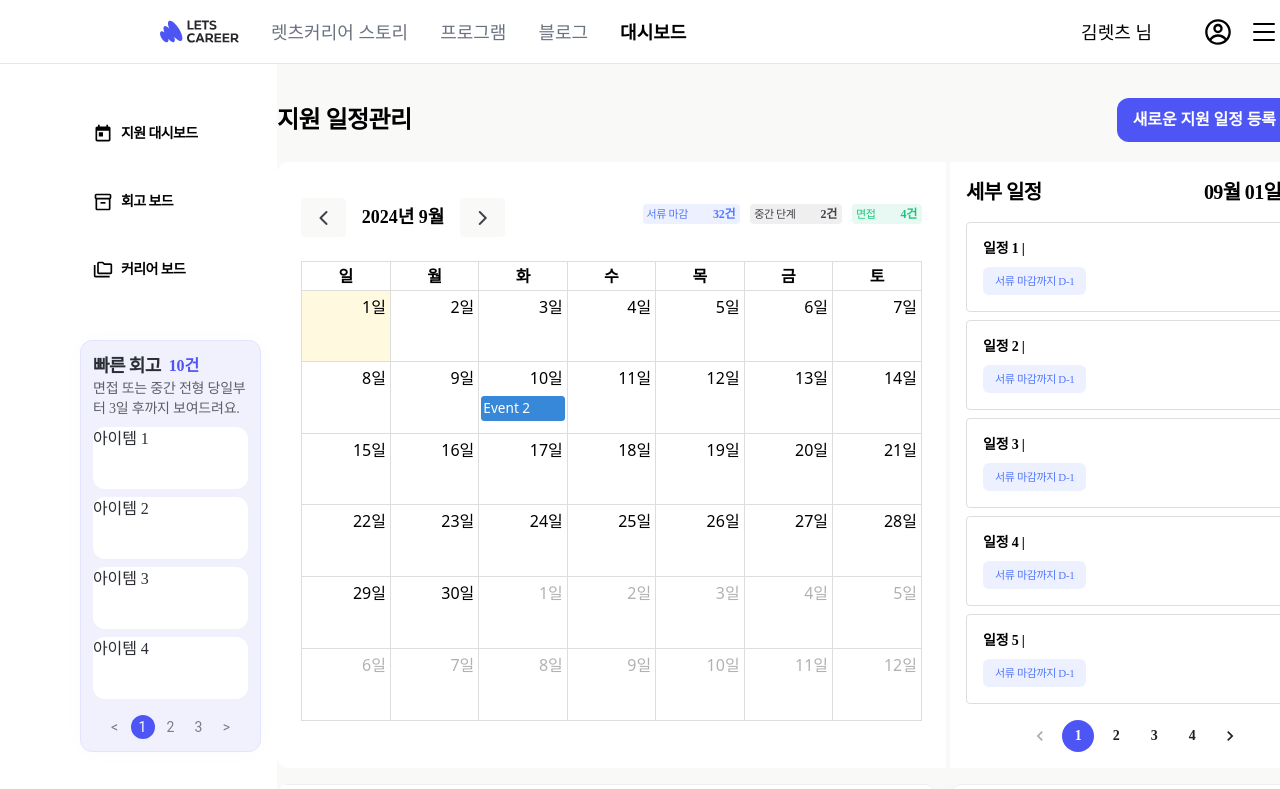
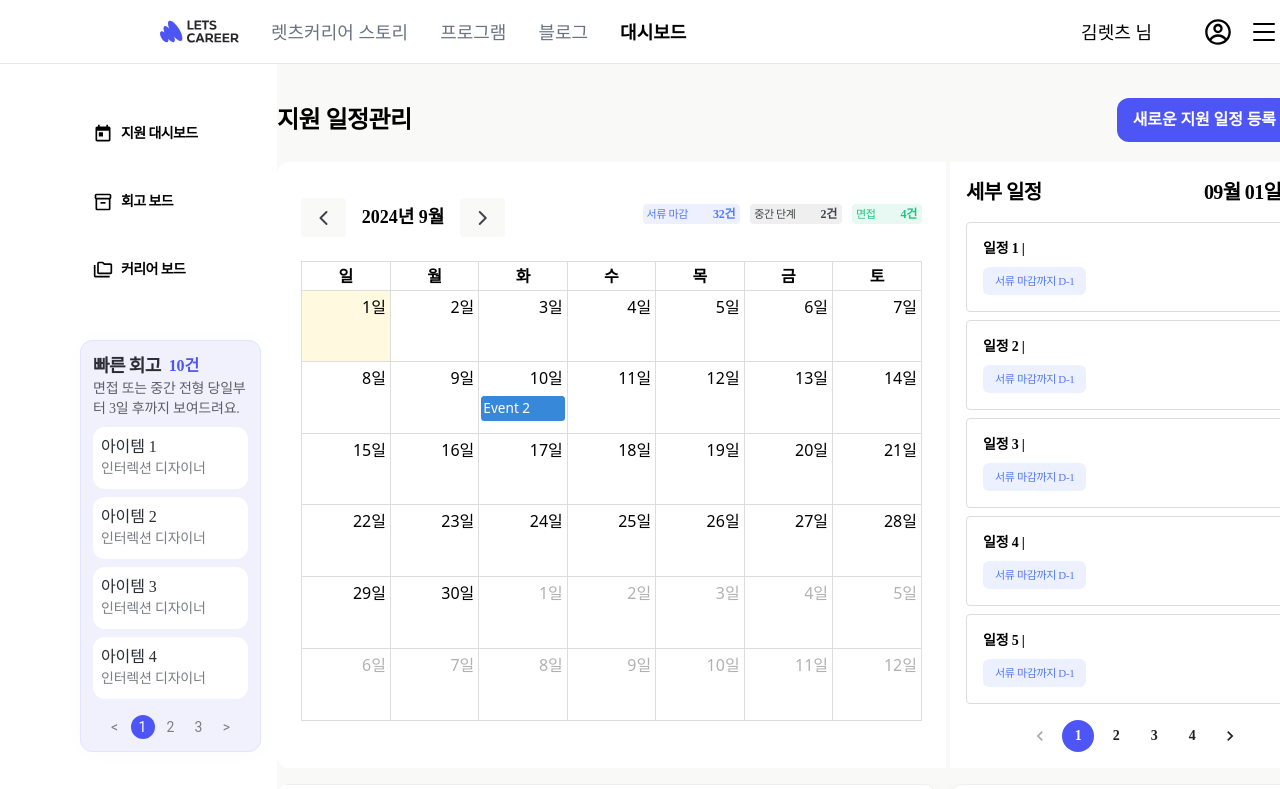
Before and after one commit to LetsCareer-A/LetsCareerA-FE, a React (Vite) app: page /dashboard in a window 1280 px wide. Shown: the top 789 px of the page. Built offline with nearby package versions, Linux system fonts and the light colour scheme.

Commit message:
#26 [Design] 빠른회고 글씨 및 패딩값 추가

```diff
--- a/src/pages/Dashboard/components/QuickReview.tsx
+++ b/src/pages/Dashboard/components/QuickReview.tsx
@@ -4,7 +4,7 @@ import typography from '../../../styles/typography';
 import colors from '../../../styles/colors';
 import ReactPaginate from 'react-paginate';
 import { useTheme } from '@mui/material';
-import '../../../styles/pagination.css'; // CSS 파일 임포트
+import '../../../styles/pagination.css';
 
 // 예시 아이템 데이터
 const items = Array.from({ length: 10 }, (_, index) => `아이템 ${index + 1}`);
@@ -51,7 +51,7 @@ const QuickReview: React.FC = () => {
                 면접 또는 중간 전형 당일부터 3일 후까지 보여드려요.
             </Typography>
             {/* 아이템 목록 */}
-            <Box>
+            <Box display='flex' flexDirection='column' gap= '8px'>
                 {currentItems.map((item, index) => (
                     <Box
                     key={index}
@@ -60,18 +60,23 @@ const QuickReview: React.FC = () => {
                         background: 'white',
                         display: 'flex',
                         flexDirection: 'column',
-                        gap: '8px',
                         borderRadius: '12px',
-                        mb: '8px'
+                        p: '8px'
                     }}
                 >
                     <Typography
                         key={index}
                         style={typography.xSmallMed}
                         color='#2A2D34'
-                        sx={{ marginBottom: '4px' }}
                     >
                         {item}
+                    </Typography>
+                    <Typography
+                        key={index}
+                        style={typography.xSmall2Reg}
+                        color='#7A7D84'
+                    >
+                        인터렉션 디자이너
                     </Typography>
                     </Box>
                 ))}
```
